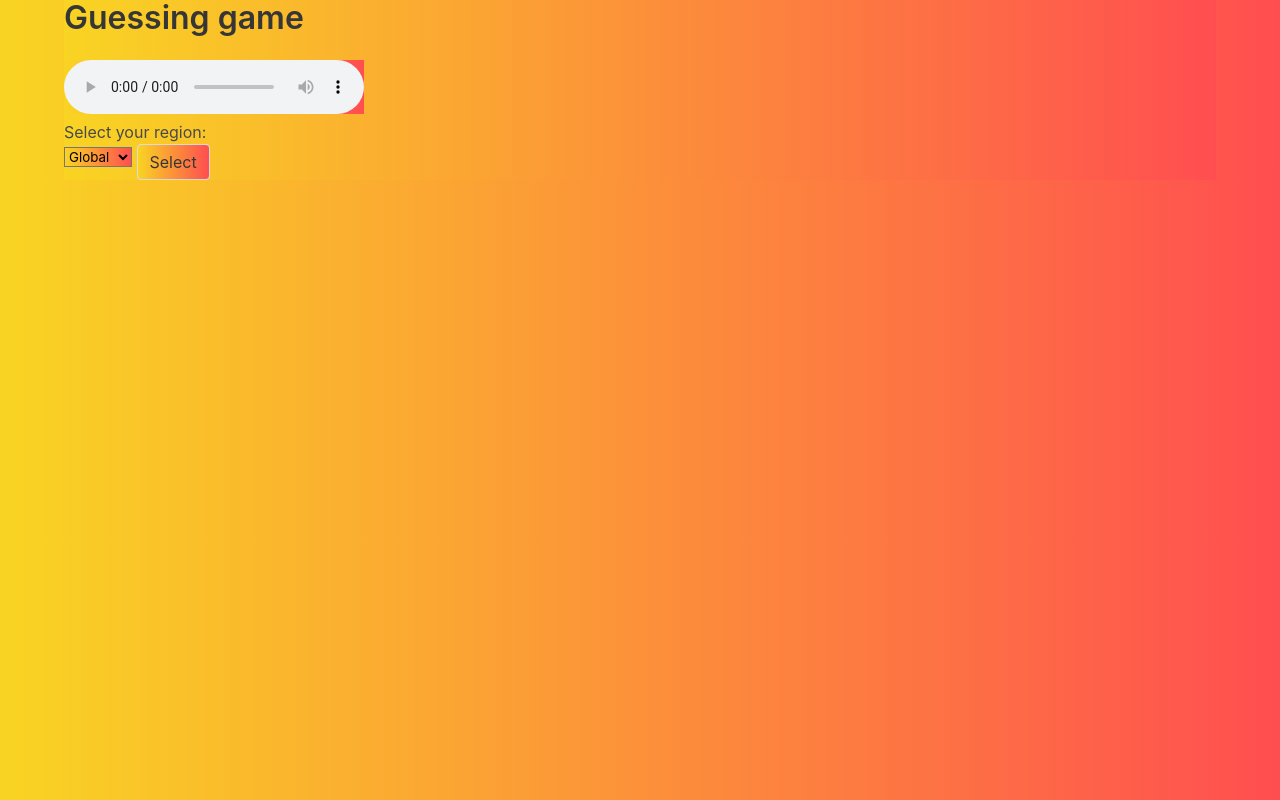
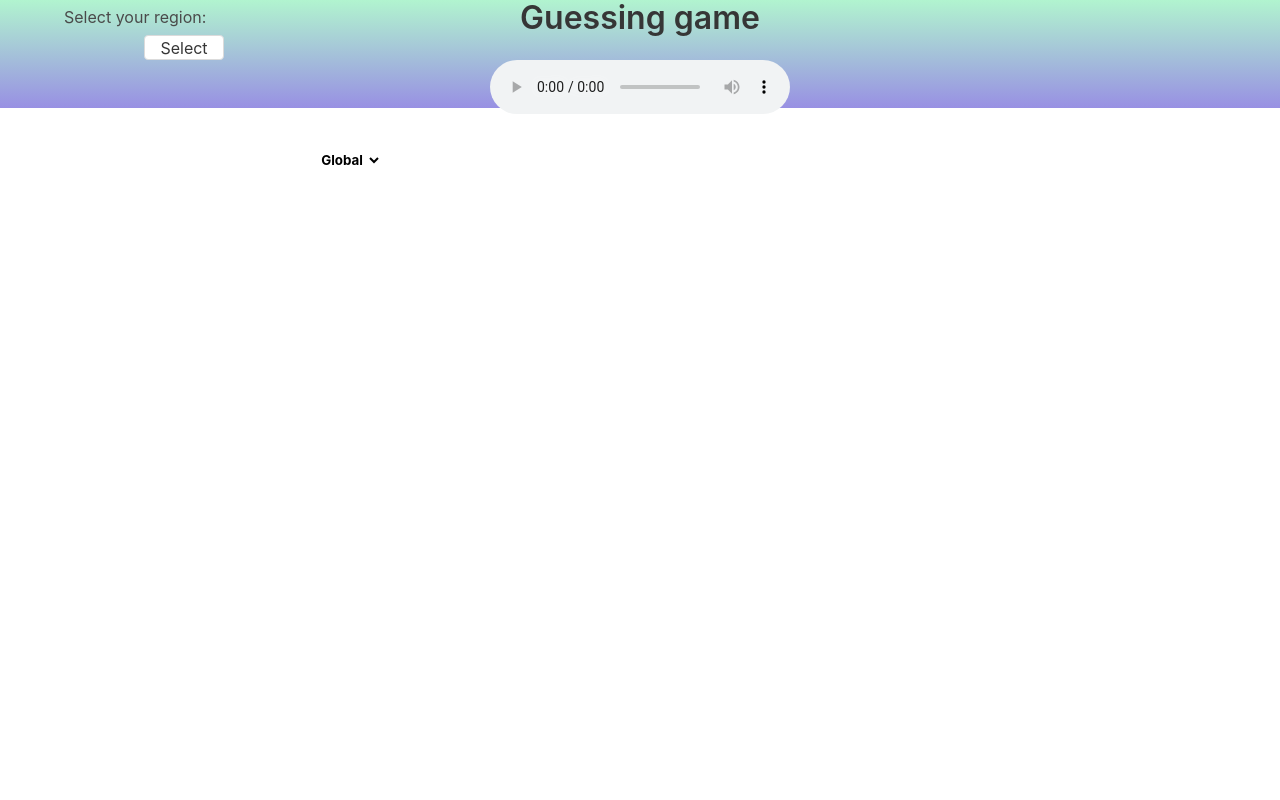
Before and after one commit to EmilianoCarrillo/GOSS, a website: page index.html in a window 1280 px wide. Drawn offline with nearby package versions, Linux system fonts and the light colour scheme; no server answers.

Commit message:
Mejorar interfaz

```diff
--- a/index.html
+++ b/index.html
@@ -16,16 +16,15 @@
             <h1 class="title is-one">Guessing game</h1>
 
             <audio id="AudioPlayer" preload="auto" controls></audio>
-
             <section id="CountrySelection">
-                <h3>Select your region: </h3>
+                <h3 id="SelectYourRegion">Select your region: </h3>
 
                 <select id="RegionSelector">
                     <option value="GL">Global</option>
                     <option value="MX">Mexico</option>
                 </select>
 
-                <button class="button">Select</button>
+                <button class="button" id="ChoseRegion">Select</button>
 
             </section>
 
--- a/styles/styles.css
+++ b/styles/styles.css
@@ -1,15 +1,50 @@
 *{
-    background: #FF4E50;  /* fallback for old browsers */
-    background: -webkit-linear-gradient(to right, #F9D423, #FF4E50);  /* Chrome 10-25, Safari 5.1-6 */
-    background: linear-gradient(to right, #F9D423, #FF4E50); /* W3C, IE 10+/ Edge, Firefox 16+, Chrome 26+, Opera 12+, Safari 7+ */
-
+    text-align: center;
+}
+body{
+    background-image: linear-gradient(to top, #9890e3 0%, #b1f4cf 100%);
 }
 
 .category img, .playlist img{
     height: 150px;
     width: 150px;
     cursor: pointer;
+    box-shadow: 0px 0px 3px #2d2d2d;
 }
+
+#RegionSelector:hover{
+    cursor:pointer;
+
+}
+
+#RegionSelector{
+    position: absolute;
+    top: 35px;
+    left:250px;
+    height: 250px;
+    background: none;
+    border: 0px;
+    font-weight: bold;
+}
+
+#SelectYourRegion{
+    position: absolute;
+    top: 5px;
+    left: 0px;
+    cursor: pointer;
+}
+
+#ChoseRegion{
+    position: absolute;
+    top: 35px;
+    left: 80px;
+    height: 25px;
+    text-align: center;
+    padding: 0px;
+    width: 80px;
+
+}
+
 
 #PlayerSignUp{
     display: none;
@@ -18,10 +53,15 @@
     text-align: center;
     width: 150px;
     height: 30px;;
-    background: #fd0054;
+    background: #178480;
     color: white;
     position: relative;
     cursor: pointer;
-    box-shadow: 0px 0px 3px black;
-    top: -10px;
+    box-shadow: 1px 1px 3px black;
+    left: 70px;
+    top: -30px;
+    font-weight: bold;
 }
+.category h2:hover{
+
+}
```
